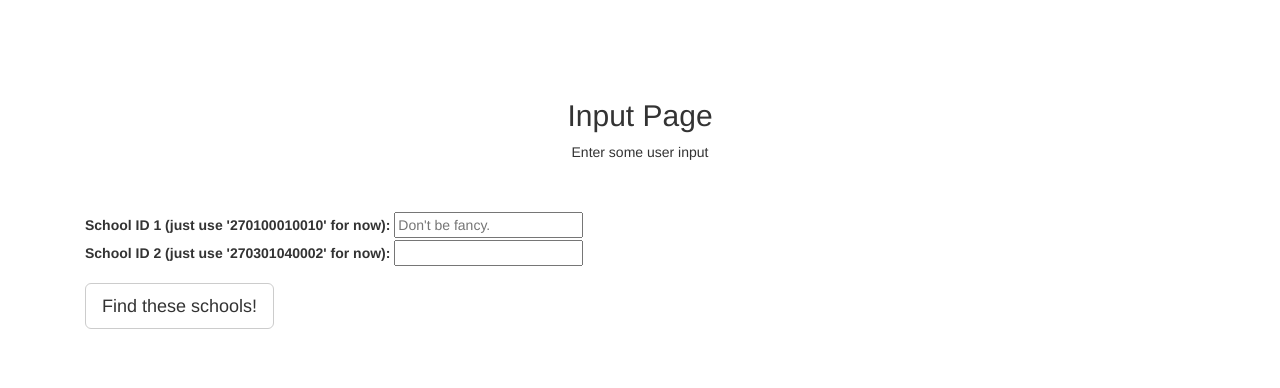
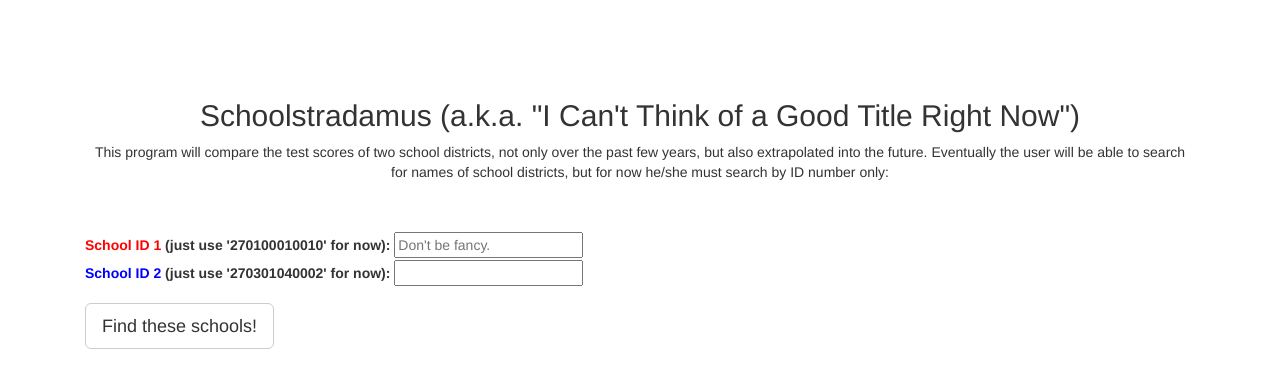
Before and after one commit to EricMichaelSmith/school_district_prediction, a Flask app: page /input in a window 1280 px wide. Shown: the part 51-439 px from the top of the page. Run offline with Flask 2, Linux system fonts and the light colour scheme; some libraries are stand-ins or nearby versions.

Commit message:
Cleaning up input/output a bit

```diff
--- a/app/templates/input.html
+++ b/app/templates/input.html
@@ -58,18 +58,18 @@
   <div class="container">
 
     <div class="starter-template">
-        <h2>Input Page</h2>
-        <p>Enter some user input</p>
+        <h2>Schoolstradamus (a.k.a. "I Can't Think of a Good Title Right Now")</h2>
+        <p>This program will compare the test scores of two school districts, not only over the past few years, but also extrapolated into the future. Eventually the user will be able to search for names of school districts, but for now he/she must search by ID number only:</p>
     </div>
 
     <div class = "container">
 
       <form  action="/output" method="GET">
         <div class="form-group">
-          <label for="ID1">School ID 1 (just use '270100010010' for now):</label>
+          <label for="ID1"><font color="red">School ID 1</font> (just use '270100010010' for now):</label>
           <input type="text" id="ID1" name='ID1' placeholder="Don't be fancy.">
           <br>
-          <label for="ID2">School ID 2 (just use '270301040002' for now):</label>
+          <label for="ID2"><font color="blue">School ID 2</font> (just use '270301040002' for now):</label>
           <input type="text" id="ID2" name='ID2' placeholder="">
         </div>
         <div>
--- a/app/views.py
+++ b/app/views.py
@@ -5,7 +5,6 @@ import matplotlib.pyplot as plt
 import pymysql as mdb
 import StringIO
 
-from a_Model import ModelIt
 import config
 
 db= mdb.connect(user="root", host="localhost", db="joined", charset='utf8')
@@ -14,34 +13,40 @@ db= mdb.connect(user="root", host="localhost", db="joined", charset='utf8')
 
 @app.route('/')
 @app.route('/index')
-def index():
-    return render_template("index.html",
-        title = 'Home',
-        )
-
-
-
 @app.route('/input')
-def cities_input():
+def schools_input():
   return render_template("input.html")
 
 
 
 @app.route('/output')
-def cities_output():
+def schools_output():
     #pull 'ID1' and 'ID1' from input field and store them
     ID1 = request.args.get('ID1')
     ID2 = request.args.get('ID2')
 
-    schools1 = query_school(ID1)
-    schools2 = query_school(ID2)
+    schools1_past = query_past_scores(ID1)
+    schools1_prediction = query_prediction_scores(ID1)
+    schools2_past = query_past_scores(ID2)
+    schools2_prediction = query_prediction_scores(ID2)
+    school1_predicted_difference = schools1_prediction[0]['score_l'][-1] - \
+        schools2_prediction[0]['score_l'][-1]
+    num_years_prediction = len(schools1_prediction[0]['score_l'])
+    if school1_predicted_difference > 0:
+        output_message_s = "Prediction: School 1's average passing rate will be {0:0.2f}% higher in {1:d} year(s).".format(school1_predicted_difference, num_years_prediction)
+        output_message_color_s = 'red'
+    elif school1_predicted_difference < 0:
+        output_message_s = "Prediction: School 2's average passing rate will be {0:0.2f}% higher in {1:d} year(s).".format(-school1_predicted_difference, num_years_prediction)
+        output_message_color_s = 'blue'
+    else:
+        output_message_s = "Prediction: both schools' test scores will be equal in {0:d} year(s).".format(num_years_prediction)
+        output_message_color_s = 'black'
 
-    #call a function from a_Model package. note we are only pulling one result in the query
-    pass_rate_input = schools1[0]['pass_rate_2014']
-    the_result = ModelIt(ID1, pass_rate_input)
-    return render_template("output.html", schools1 = schools1,
-                           schools2 = schools2,
-                           the_result = the_result)
+    return render_template("output.html",
+                           schools1_past = schools1_past,
+                           schools2_past = schools2_past,
+                           output_message_s = output_message_s,
+                           output_message_color_s = output_message_color_s)
 
 
 
@@ -70,7 +75,7 @@ def plot():
     axis.plot(config.year_l[-1:]+config.prediction_year_l,
               schools2_extrapolation_l, 'b--')
     axis.set_xlabel('Year')
-    axis.set_ylabel('Percent passing Regents Exams\n(averaged over subjects)')
+    axis.set_title('Percent passing Regents Exams\n(averaged over subjects)')
     axis.ticklabel_format(useOffset=False)
     axis.legend([curve1, curve2], [schools1_past[0]['name'], schools2_past[0]['name']],
                 loc='upper center', bbox_to_anchor=(0.5, -0.12))
@@ -122,21 +127,3 @@ def query_prediction_scores(ID):
                             score_l=result[1:]))
 
     return schools
-
-
-
-def query_school(ID):
-    with db:
-        cur = db.cursor()
-        #just select the city from 'joined' that the user inputs
-        command_s = """SELECT ENTITY_CD, ENTITY_NAME, `AVG(percent_passing_2014)`
-FROM regents_pass_rate WHERE ENTITY_CD='{0}';"""
-        cur.execute(command_s.format(ID))
-        query_results = cur.fetchall()
-
-    schools = []
-    for result in query_results:
-        schools.append(dict(id=result[0], name=result[1],
-                            pass_rate_2014=result[2]))
-
-    return schools
```
Also changed, not shown: app/a_Model.py (deleted, +0 -7 lines), app/templates/index.html (deleted, +0 -8 lines), app/templates/output.html (+7 -23 lines).
